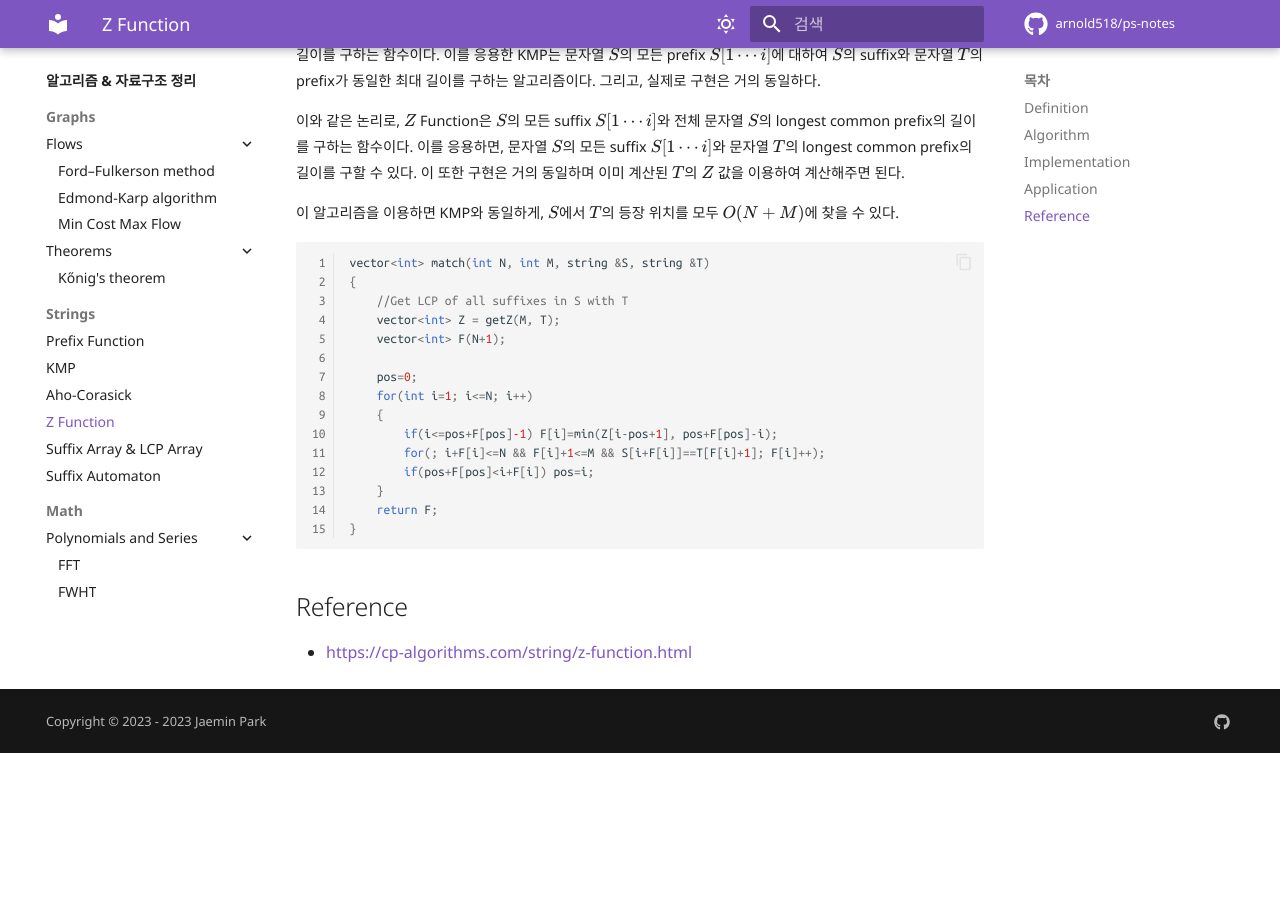
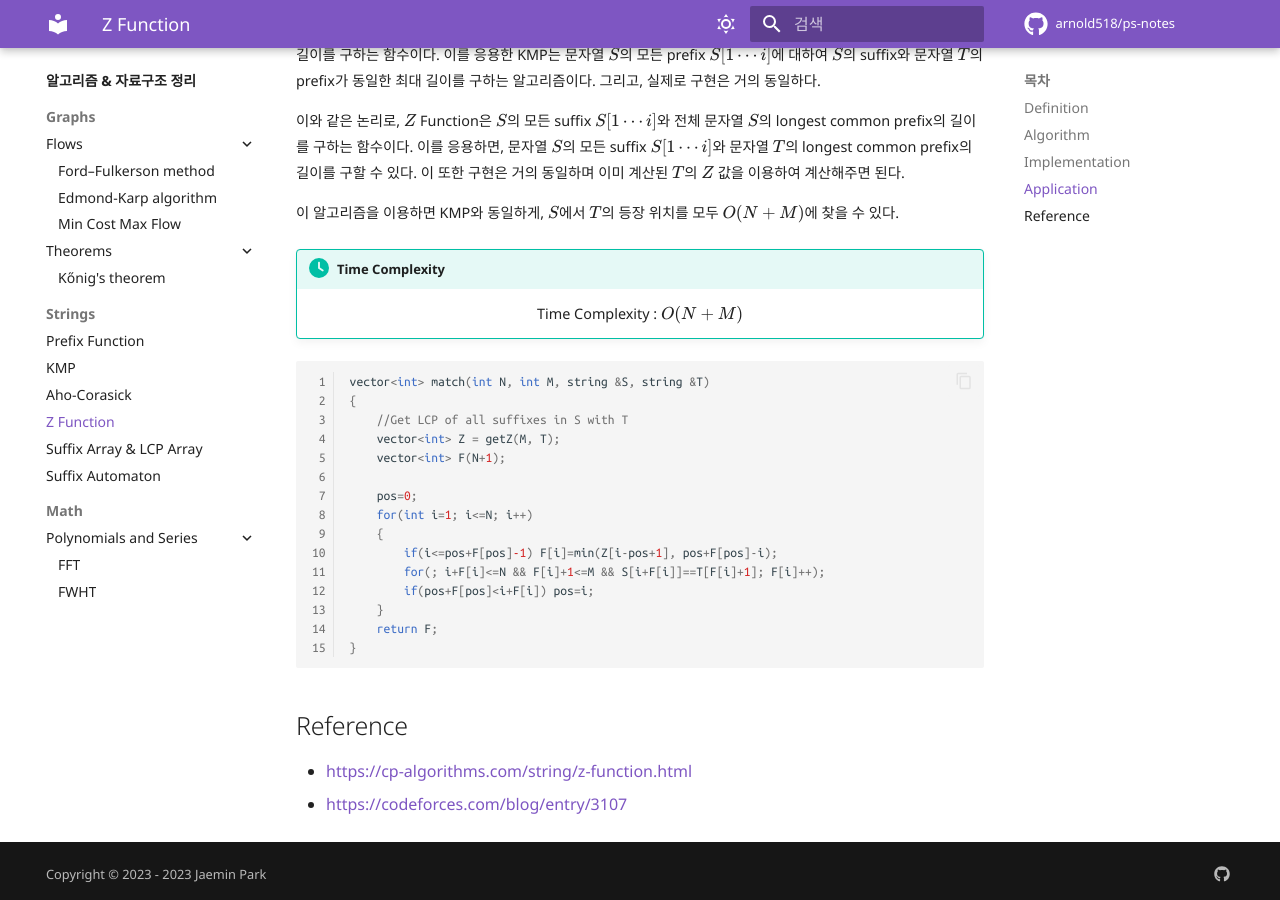
Before and after one commit to arnold518/ps-notes, an MkDocs documentation site: the page built from docs/algorithms/Strings/Z Function/algorithm.md, in a window 1280 px wide and 900 px high, scrolled down 1846 px. Built offline with MkDocs 1.6.1 and Material for MkDocs 9.7.7, drawn with Linux system fonts in a browser that asks for light colours; comment, search, counter and statistics services are not loaded; before the commit the page ends 2599 px from its top, so only the background shows below that.

Commit message:
Update algorithm.md

````diff
--- a/docs/algorithms/Strings/Z Function/algorithm.md
+++ b/docs/algorithms/Strings/Z Function/algorithm.md
@@ -79,6 +79,11 @@ Prefix Function는 문자열 $S$의 모든 prefix $S[1 \cdots i]$에 대하여 p
 
 이 알고리즘을 이용하면 KMP와 동일하게, $S$에서 $T$의 등장 위치를 모두 $O(N+M)$에 찾을 수 있다.
 
+!!! complexity "Time Complexity"
+    <center>
+    Time Complexity : $O(N+M)$
+    </center>
+
 ``` cpp linenums="1"
 vector<int> match(int N, int M, string &S, string &T)
 {
@@ -100,3 +105,4 @@ vector<int> match(int N, int M, string &S, string &T)
 ## Reference
 
 - [https://cp-algorithms.com/string/z-function.html](https://cp-algorithms.com/string/z-function.html)
+- [https://codeforces.com/blog/entry/3107](https://codeforces.com/blog/entry/3107)
````
